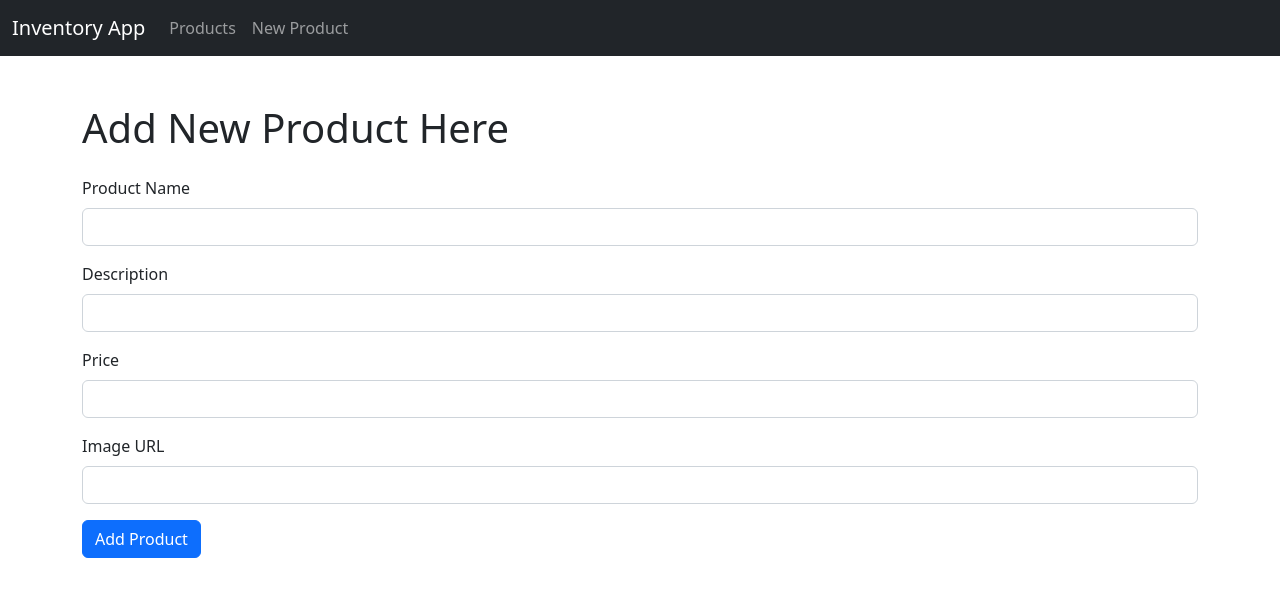
After one commit to ajaythakur958/Todo-app, a Node server app: page /new in a window 1280 px wide. The commit adds this page. Shown: the top 597 px of the page. Run offline with Node 20, Linux system fonts and the light colour scheme; some libraries are stand-ins or nearby versions.

Commit message:
added new feature to add new product in products

```diff
--- a/inventory_app/index.js
+++ b/inventory_app/index.js
@@ -4,15 +4,20 @@ import path from 'path';
 import ejsLayout from 'express-ejs-layouts';
 
 const server = express();
-server.use(ejsLayout);
+
+server.use(ejsLayout); // using ejs as global middleware
+
+server.use(express.urlencoded({extended: true})); // added middleware to parse from data in post req by submit new product
 
 // creating productController instance
 const productControllers = new productController();
 
-server.set("view engine", "ejs");
+server.set("view engine", "ejs");     // sets view engine ejs in header
 server.set("views", path.join(path.resolve(),'src','views'))
 
-server.get('/', productControllers.getProducts)
+server.get('/', productControllers.getProducts); // getting products at /
+server.get('/new', productControllers.getAddForm);
+server.post('/', productControllers.addNewProduct);
 
 server.use(express.static('src/views'));
 
--- a/inventory_app/src/controllers/products.controller.js
+++ b/inventory_app/src/controllers/products.controller.js
@@ -4,8 +4,20 @@ export default class productController{
 
     getProducts(req, res){
         let products = productModel.get();
-        // console.log(productModel.get());
-        // res.sendFile(path.join(path.resolve(),'src','views','products.html'))
-        res.render("products", {products:products})
+
+        res.render("products", {products:products}) // rendering products.ejs to index.js
     }
+
+    getAddForm(req, res){
+        return res.render('new-product')
+    }
+
+    addNewProduct(req,res){
+        console.log(req.body);
+        productModel.add(req.body);
+        let products = productModel.get();
+        res.render('products', {products: products})
+    }
+
+
 }
--- a/inventory_app/src/views/layout.ejs
+++ b/inventory_app/src/views/layout.ejs
@@ -16,7 +16,7 @@
 <body>
     <nav class="navbar navbar-expand-lg navbar-dark bg-dark">
         <div class="container-fluid">
-            <a class="navbar-brand" href="#">Inventory App</a>
+            <a class="navbar-brand" href="/">Inventory App</a>
             <button class="navbar-toggler" type="button" data-bs-toggle="collapse"
                 data-bs-target="#navbarSupportedContent" aria-controls="navbarSupportedContent" aria-expanded="false"
                 aria-label="Toggle navigation">
@@ -25,10 +25,10 @@
             <div class="collapse navbar-collapse" id="navbarSupportedContent">
                 <ul class="navbar-nav me-auto mb-2 mb-lg-0">
                     <li class="nav-item">
-                        <a class="nav-link active" aria-current="page" href="#">Products</a>
+                        <a class="nav-link " aria-current="page" href="/">Products</a>
                     </li>
                     <li class="nav-item">
-                        <a class="nav-link" href="#">Link</a>
+                        <a class="nav-link" href="/new">New Product</a>
                     </li>
                 </ul>
             </div>
--- /dev/null
+++ b/inventory_app/src/views/new-product.ejs
@@ -0,0 +1,20 @@
+<h1 class="mt-5 mb-4">Add New Product Here</h1>
+<form action="/" method="post">
+    <div class="mb-3">
+        <label for="name" class="form-label">Product Name</label>
+        <input type="text" class="form-control" id="name" name="name" required>
+    </div>
+    <div class="mb-3">
+        <label for="desc" class="form-label">Description</label>
+        <input type="text" class="form-control" id="desc" name="desc" required>
+    </div>
+    <div class="mb-3">
+        <label for="price" class="form-label">Price</label>
+        <input type="number" class="form-control" id="price" name="price" required>
+    </div>
+    <div class="mb-3">
+        <label for="imgurl" class="form-label">Image URL</label>
+        <input type="text" class="form-control" id="imgurl" name="imgurl" required>
+    </div>
+    <button type="submit" class="btn btn-primary" >Add Product</button>
+</form>
```
Also changed, not shown: inventory_app/src/models/products.model.js (+12 -0 lines).
